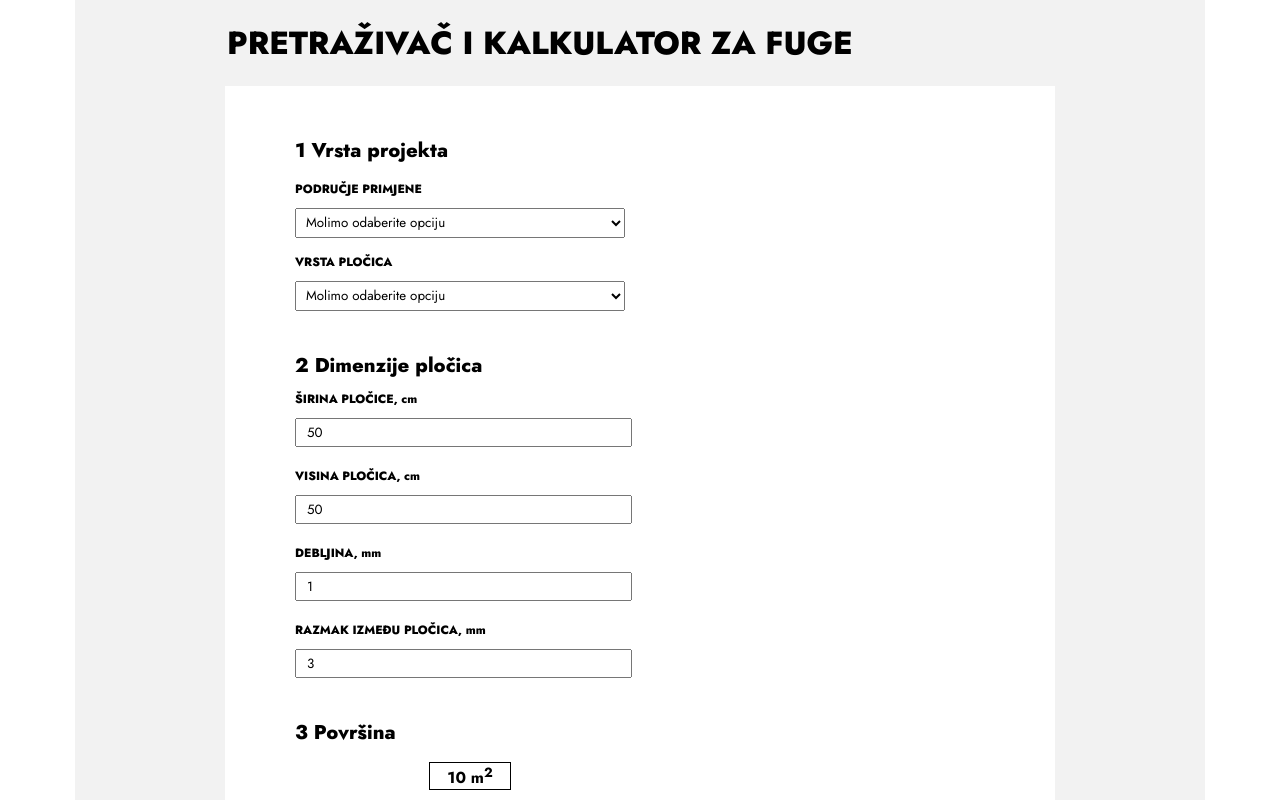
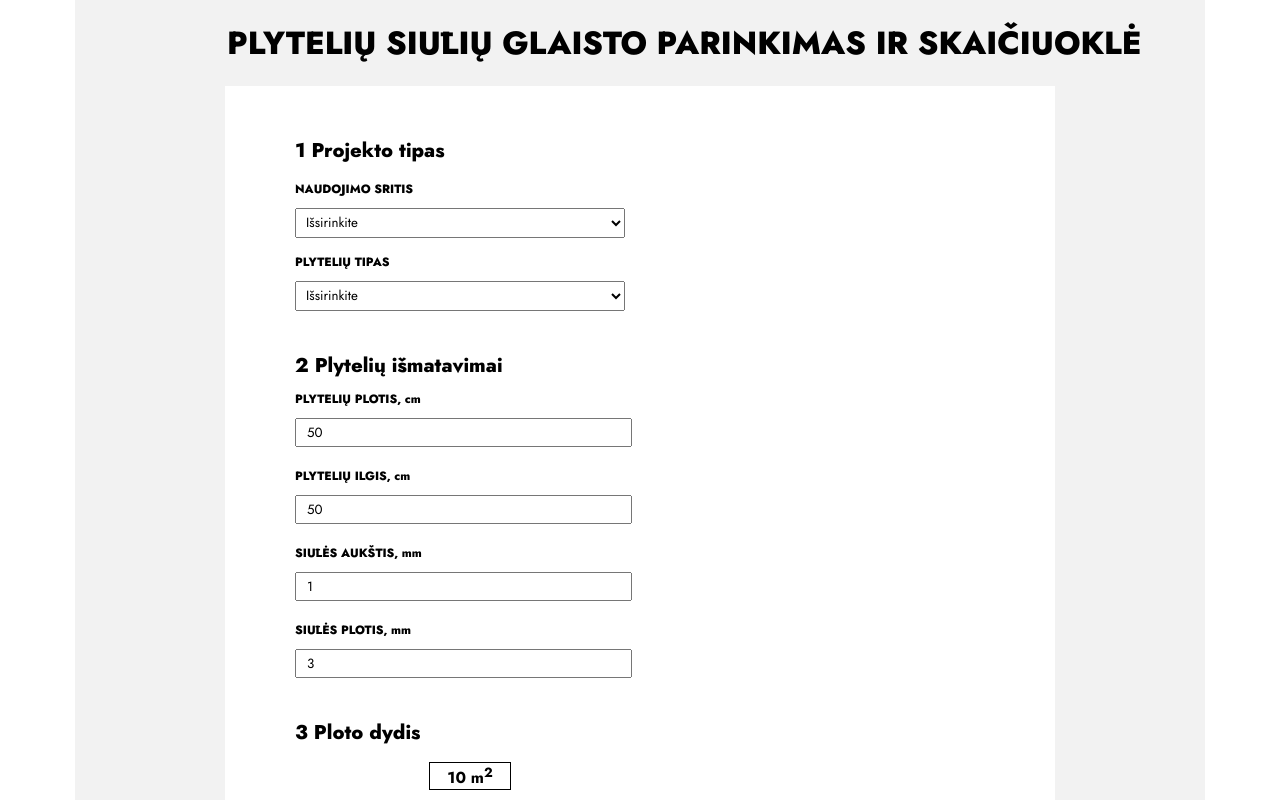
Before and after one commit to karasu-web/Henkal-Calc, an Angular app: page / in a window 1280 px wide. Shown: the top 800 px of the page. Built offline with nearby package versions, Linux system fonts and the light colour scheme.

Commit message:
Lithuania

```diff
--- a/src/assets/lt.json
+++ b/src/assets/lt.json
@@ -12,7 +12,7 @@
     "HEAVY_TRAFFIC_AREA": "Intensyvaus judėjimo zona",
     "INDUSTRIAL_AREA": "Pramoninės zonos",
     "SPAS_HAMMAMS": "SPA, pirtys",
-    "TILE_TYPE": "PLYTELIŲ TIPAS ⓘ",
+    "TILE_TYPE": "PLYTELIŲ TIPAS ",
     "GRES": "Klinkeris",
     "PORCELAIN": "Porcelianas",
     "EARTHENWARE": "Keraminės plytelės",
```
Also changed, not shown: src/app/app.component.ts (+4 -4 lines).
